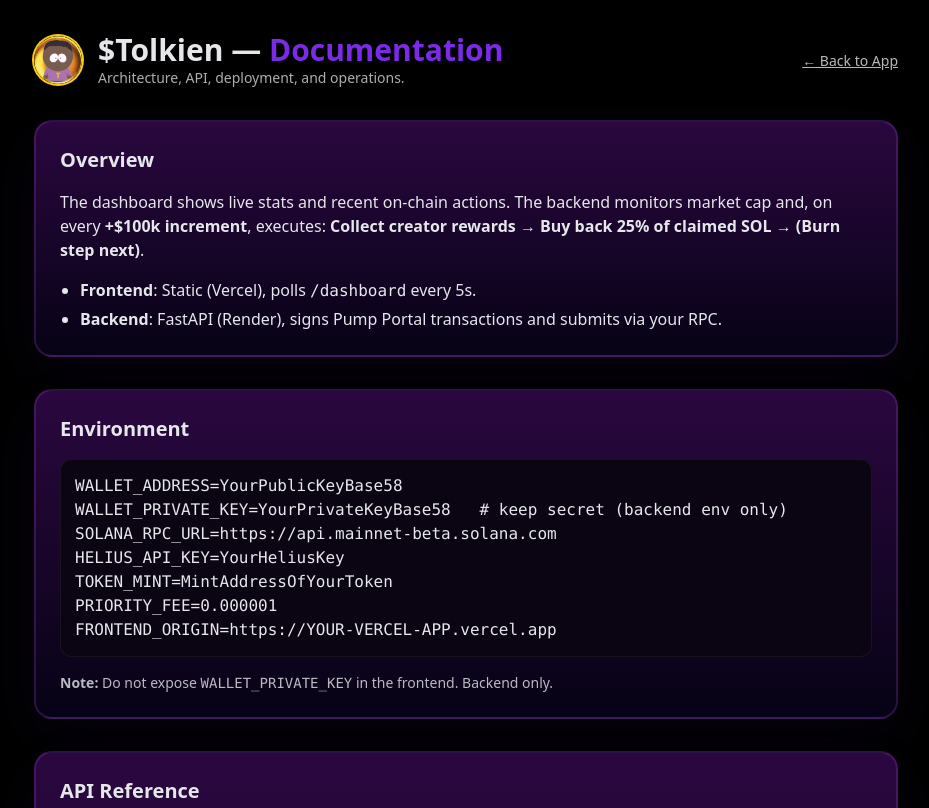
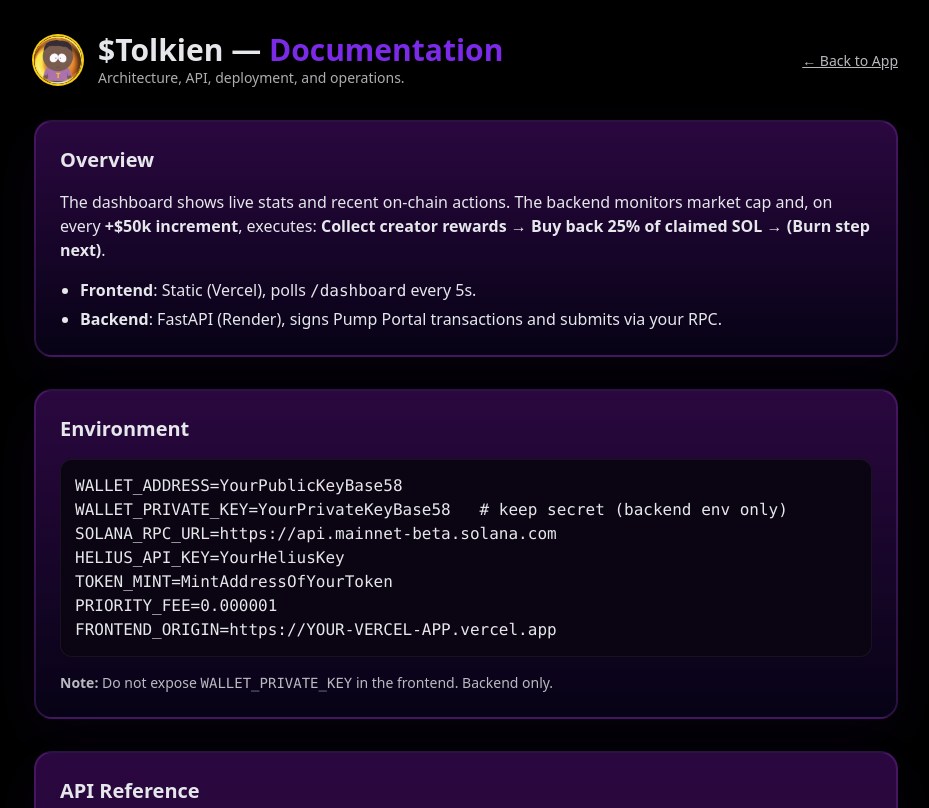
Before and after one commit to Mdx2025/Tolkien, a plain HTML site: page frontend/docs.html in a window 1280 px wide. Shown: the top 808 px of the page, without its empty margins (174-1103 px from the left). Drawn offline with nearby package versions, Linux system fonts and the light colour scheme.

Commit message:
Update docs.html

```diff
--- a/frontend/docs.html
+++ b/frontend/docs.html
@@ -36,7 +36,7 @@
       <h2 class="text-xl font-semibold">Overview</h2>
       <p>
         The dashboard shows live stats and recent on-chain actions. The backend monitors market cap and, on every
-        <strong>+$100k increment</strong>, executes:
+        <strong>+$50k increment</strong>, executes:
         <strong>Collect creator rewards → Buy back 25% of claimed SOL → (Burn step next)</strong>.
       </p>
       <ul class="list-disc pl-5 space-y-1">
```
